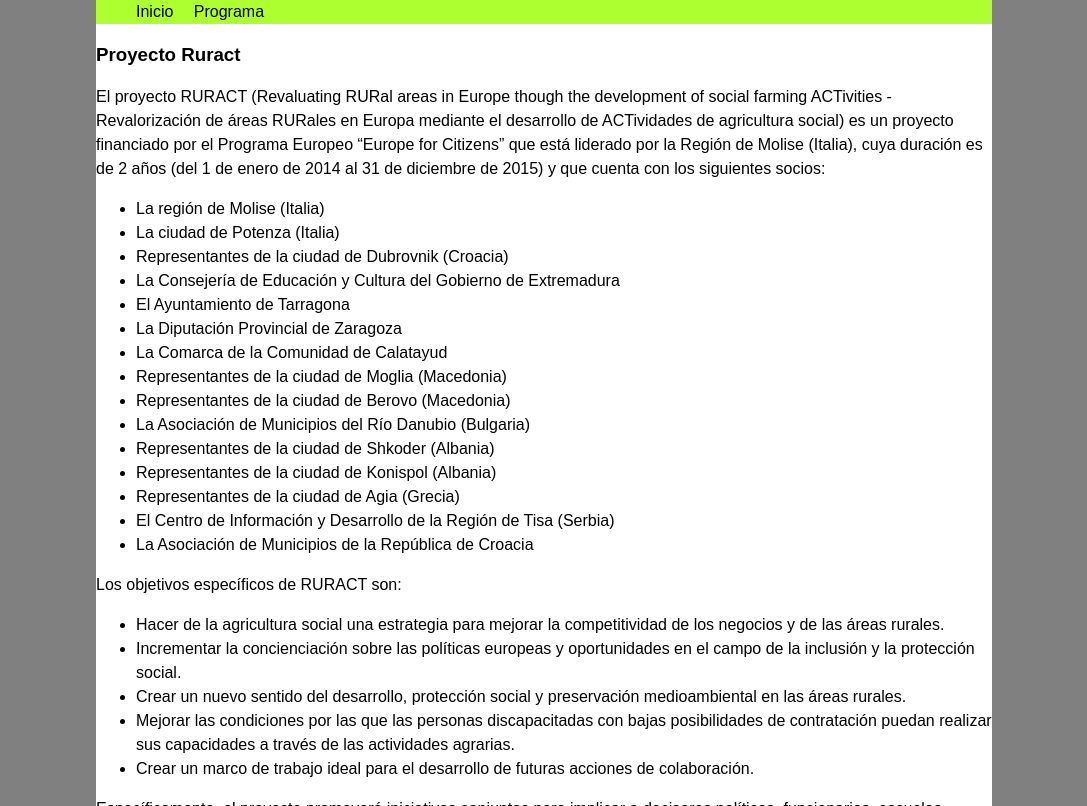
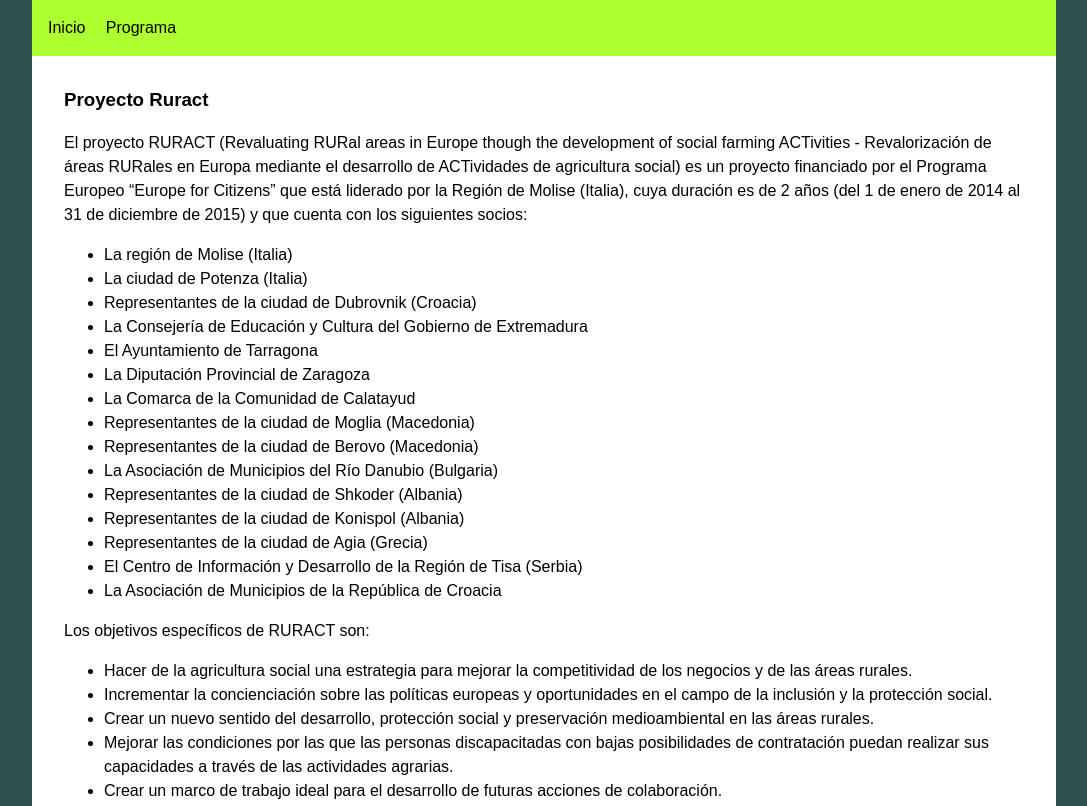
Before and after one commit to miketnt/ruract, a plain HTML site: page index.html in a window 1280 px wide. Shown: the top 806 px of the page, without its empty margins (96-1183 px from the left). Drawn offline with Linux system fonts and the light colour scheme.

Commit message:
fix size

```diff
--- a/css/main.css
+++ b/css/main.css
@@ -1,6 +1,6 @@
 html{
 
-	background-color: /* darkslate */ grey;
+	background-color: darkslategrey;
 
 	font-size: 100%;
 	line-height: 1.5em;
@@ -10,15 +10,20 @@ html{
 
 body{
 
-	width: 70%;
+	width: 80%;
 	margin: 0 auto;
 	height: 100%;
+
 
 	background-color: white;
 }
 
+article{
+	margin: 2em;
+}
 .menubar {
 	margin: 0;
+	padding: 1em;
 	background-color: greenyellow;
 }
 
--- a/index.html
+++ b/index.html
@@ -6,7 +6,6 @@
 
 	<link rel="stylesheet" href="css/main.css">
 <body>
-<div id="page">
 	<nav>
 		<ul class="menubar">
 			<li>Inicio</li>
@@ -51,6 +50,6 @@
 
 	<p>Puede consultar el programa o solicitar más información por correo electrónico en ayael@dpz.es o por teléfono en el 976 28 89 51.</p>
 	</article>
-</div>
+
 </body>
 </html>
```
